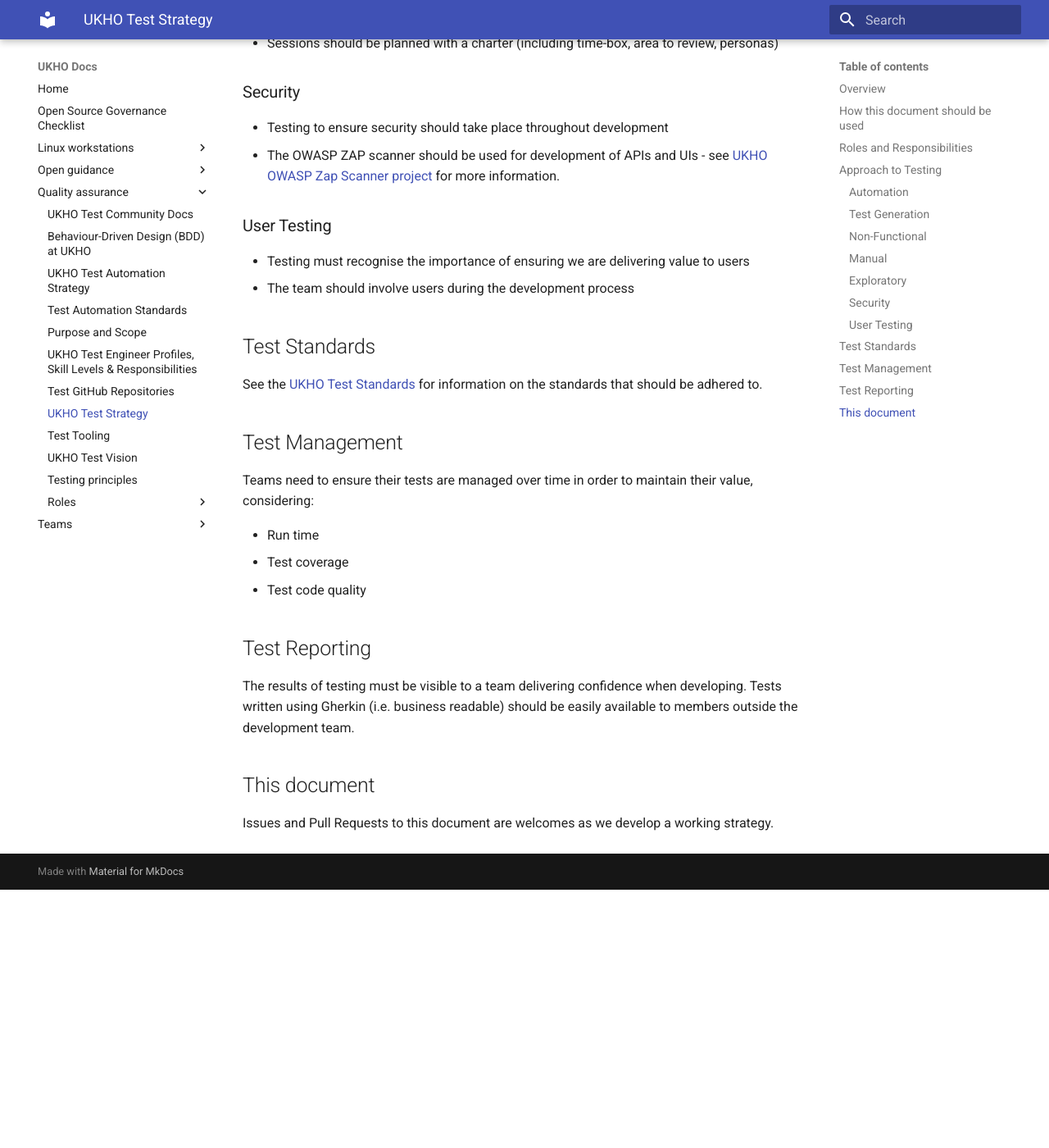
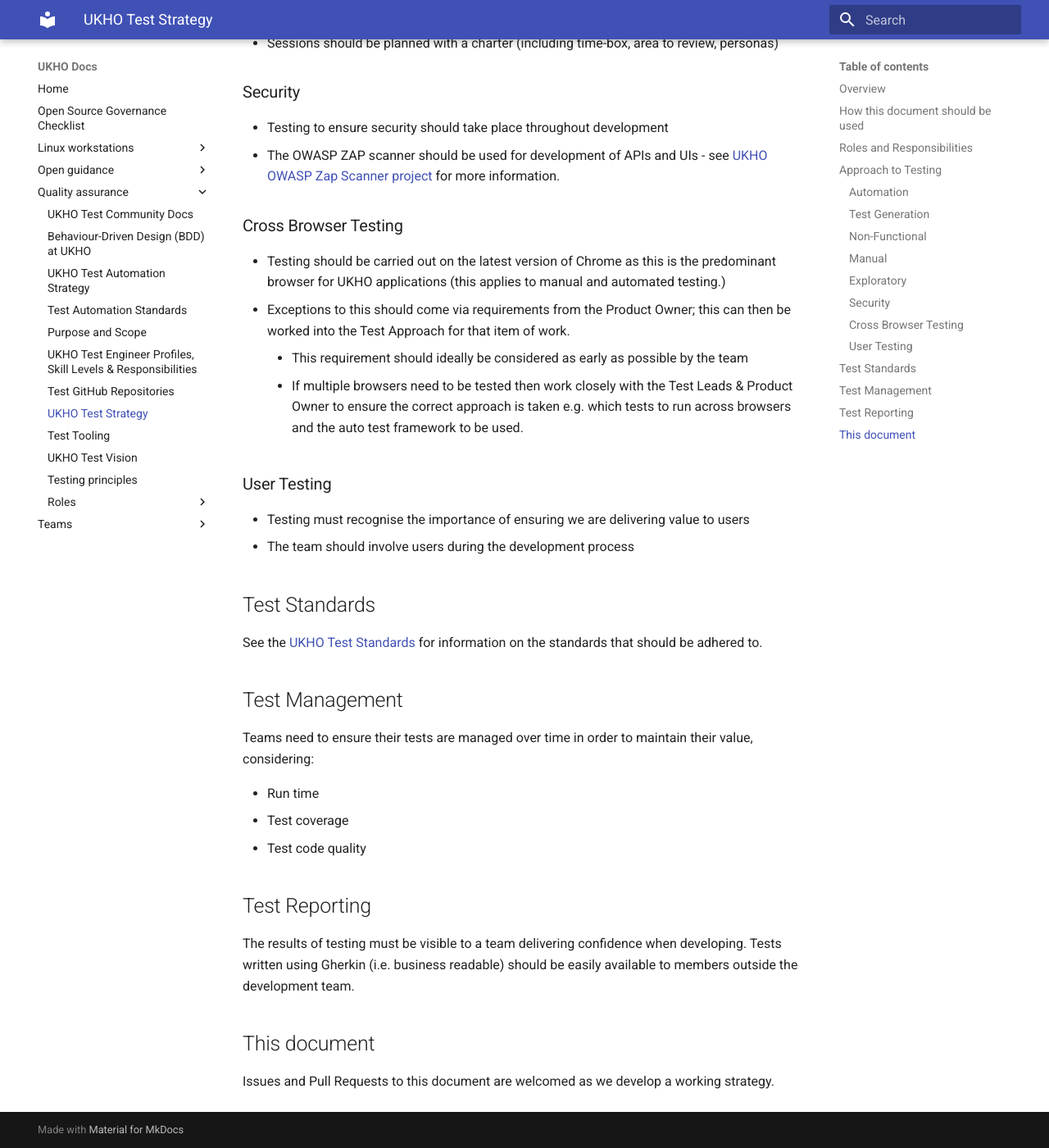
Before and after one commit to UKHO/docs, an MkDocs documentation site: the page built from docs/quality-assurance/test-strategy.md, in a window 1280 px wide and 1400 px high, scrolled down 1495 px. Shown: the whole window at 82% size. Built offline with MkDocs 1.6.1 and Material for MkDocs 9.7.7, drawn with Linux system fonts in a browser that asks for light colours; before the commit the page ends 2580 px from its top, so only the background shows below that.

Commit message:
Add Cross Browser Testing section to test-strategy (#66)
* Add Cross Browser Testing section to test-strategy

* Tweaks to wording for Cross Browser Testing

* Minor editing changes

* Correct spelling mistake

* Minor update after further review

Co-authored-by: gregzealley <47225721+gregzealley@users.noreply.github.com>

```diff
--- a/docs/quality-assurance/test-strategy.md
+++ b/docs/quality-assurance/test-strategy.md
@@ -46,6 +46,13 @@ Teams should adhere to this strategy when determining their team approach to tes
 * Testing to ensure security should take place throughout development
 * The OWASP ZAP scanner should be used for development of APIs and UIs - see [UKHO OWASP Zap Scanner project](https://github.com/UKHO/owasp-zap-scan) for more information.
 
+### Cross Browser Testing
+
+* Testing should be carried out on the latest version of Chrome as this is the predominant browser for UKHO applications (this applies to manual and automated testing.)
+* Exceptions to this should come via requirements from the Product Owner; this can then be worked into the Test Approach for that item of work.
+	* This requirement should ideally be considered as early as possible by the team
+	* If multiple browsers need to be tested then work closely with the Test Leads & Product Owner to ensure the correct approach is taken e.g. which tests to run across browsers and the auto test framework to be used.
+
 ### User Testing
 
 * Testing must recognise the importance of ensuring we are delivering value to users
@@ -69,4 +76,4 @@ The results of testing must be visible to a team delivering confidence when deve
 
 ## This document
 
-Issues and Pull Requests to this document are welcomes as we develop a working strategy.
+Issues and Pull Requests to this document are welcomed as we develop a working strategy.
```
